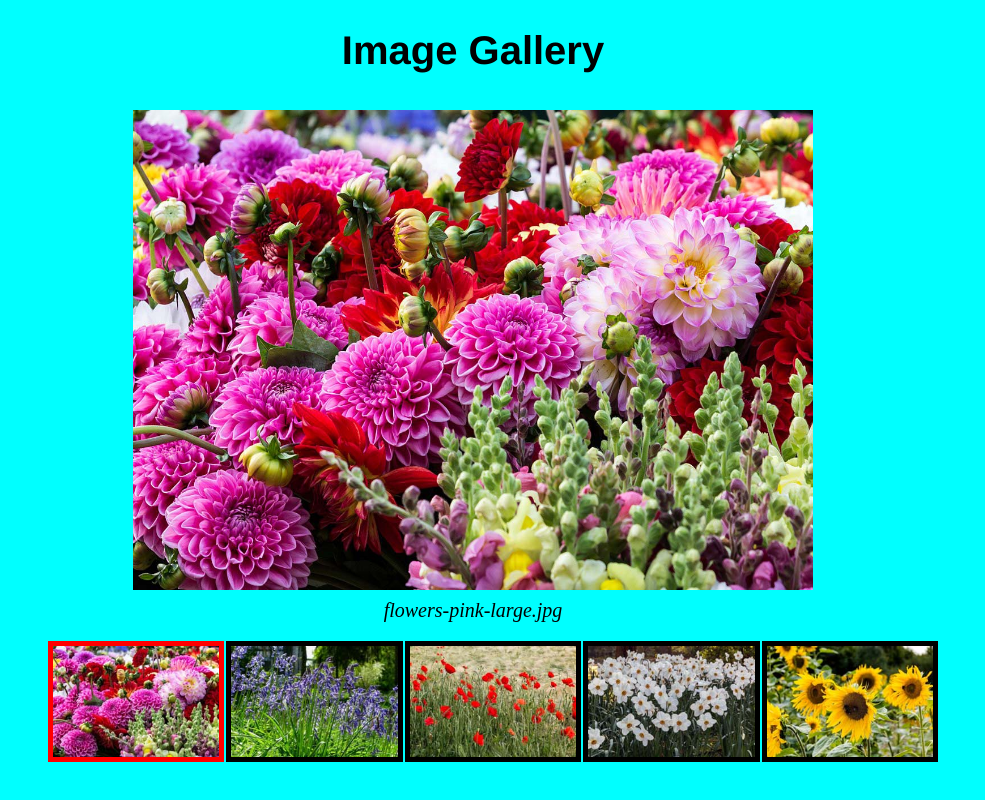
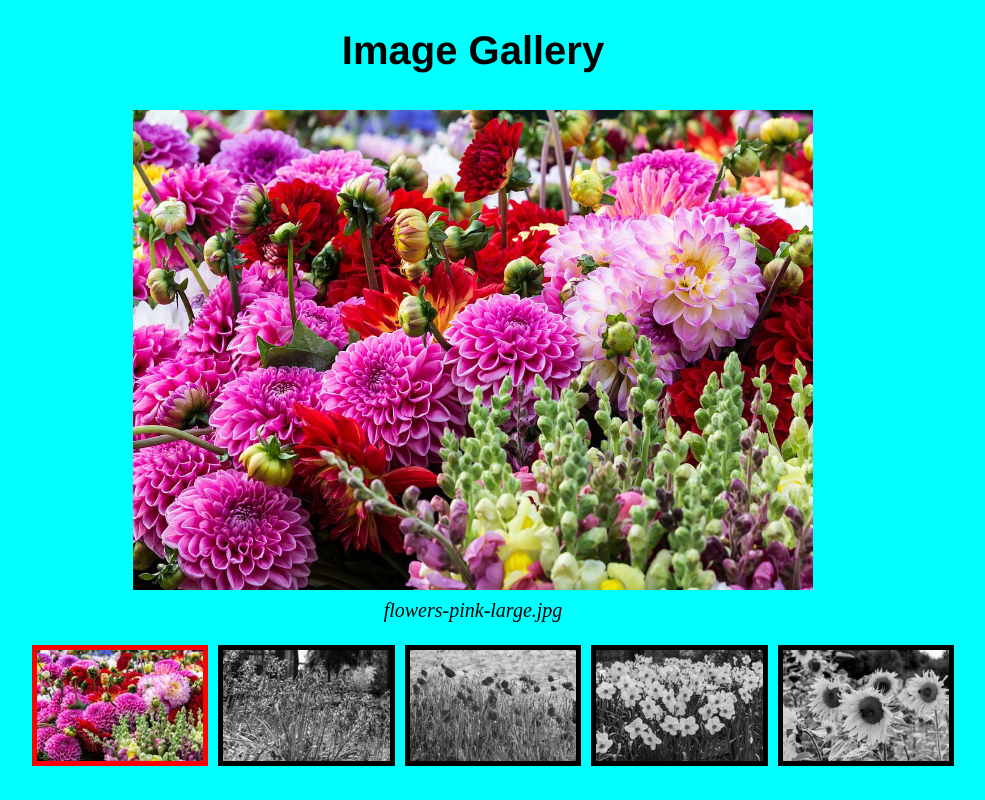
Before and after one commit to JayCBreak/COMP1073-Assignment2, a plain HTML site: page index.html in a window 1280 px wide. Both pictures are taken after a click on the picture 303 px from the left and 701 px from the top of the page. Shown: the whole page, without its empty margins (167-1152 px from the left). Drawn offline with Linux system fonts and the light colour scheme.

Commit message:
Added bonus marks

```diff
--- a/css/gallery.css
+++ b/css/gallery.css
@@ -53,7 +53,7 @@ body {
 /*Remove bullet points on images*/
 #gallery ul li {
     list-style-type: none;
-    margin: 1px;
+    margin: 10px;
 }
 
 /*Thumbnail Images*/
@@ -61,5 +61,27 @@ body {
     width: 13vw;
     height: auto;
     cursor: pointer;
-    border: 5px solid black;
 }
+
+.desaturate {
+    filter: grayscale(100%);
+    outline: 5px solid black;
+    transition: filter 0.5s ease;
+}
+
+.desaturate:hover {
+    filter: grayscale(50%);
+    outline: 5px solid darkred;
+    transition: transform .2s ease-in-out;
+    transform: scale(1.1);
+}
+
+.saturate {
+    filter: grayscale(0%);
+    outline: 5px solid red;
+}
+
+.saturate:hover {
+    transition: transform .2s ease-in-out;
+    transform: scale(1.1);
+}
--- a/index.html
+++ b/index.html
@@ -11,7 +11,7 @@
 	<section id="gallery">
 		<figure>
 			<img src="images/[filename]-large.jpg" alt="" width="1200" height="800" />
-			<figcaption>Image title to appear here</figcaption>
+			<figcaption>Image title</figcaption>
 		</figure>
 		<ul>
 			<li><img src="images/[filename]-small.jpg" alt="" width="240" height="160" /></li>
--- a/js/gallery.js
+++ b/js/gallery.js
@@ -1,8 +1,7 @@
-// Initialize Vars
-const thumbnails = document.querySelectorAll('#gallery ul li img');
-const images = ['flowers-pink', 'flowers-purple', 'flowers-red', 'flowers-white', 'flowers-yellow'];
-
-
+// Initialize Vars and thumbnails
+const thumbnails = document.querySelectorAll("#gallery ul li img");
+const featuredImage = document.querySelector("#gallery figure img");
+const images = ["flowers-pink", "flowers-purple", "flowers-red", "flowers-white", "flowers-yellow"];
 // Add all the images to the thumbnails
 // Images are loaded via github link so that they appear on github pages
 // This means longer loading time BUT the images will actually show up on the website instead of only locally
@@ -10,24 +9,33 @@ for(let i = 0; i < images.length; i++) {
     thumbnails[i].src = "https://raw.githubusercontent.com/JayCBreak/COMP1073-Assignment2/master/images/[filename]-small.jpg"
     thumbnails[i].src = thumbnails[i].src.replace("[filename]", images[i]);
     thumbnails[i].alt = images[i] + "-small.jpg"
+    thumbnails[i].classList.add("desaturate");
 }
+// Select the first image by default
+featuredImage.src = thumbnails[0].src.replace("-small", "-large");
+thumbnails[0].classList.remove("desaturate");
+thumbnails[0].classList.add("saturate");
 
 // Add click event to all thumbnails
 thumbnails.forEach(thumbnail => {
     thumbnail.addEventListener('click', function(event) {
         // Set an outline to show the selected image
         thumbnails.forEach(clearThumbnail => {
-            clearThumbnail.style.border = "5px solid black"
+            clearThumbnail.classList.remove("saturate");
+            clearThumbnail.classList.add("desaturate");
         })
-        thumbnail.style.border = "5px solid red";
-        // Select the featured image and its caption
-        let featuredImage = document.querySelector('#gallery figure img');
-        let featuredImageCaption = document.querySelector('#gallery figure figcaption');
+        thumbnail.classList.remove("desaturate");
+        thumbnail.classList.add("saturate");
+        // Select the featured image caption
+        let featuredImageCaption = document.querySelector("#gallery figure figcaption");
 
         // Replace the featured image src with the thumbnail src, but with '-large.jpg' instead of '-small.jpg'
         featuredImage.src = thumbnail.src.replace("-small", "-large");
         featuredImage.alt = thumbnail.alt.replace("-small", "-large");
         // Replace the figcaption with the new filename
         featuredImageCaption.textContent = featuredImage.alt;
-    });
+    })
+    thumbnail.addEventListener('hover', function(event) {
+
+    })
 })
```
